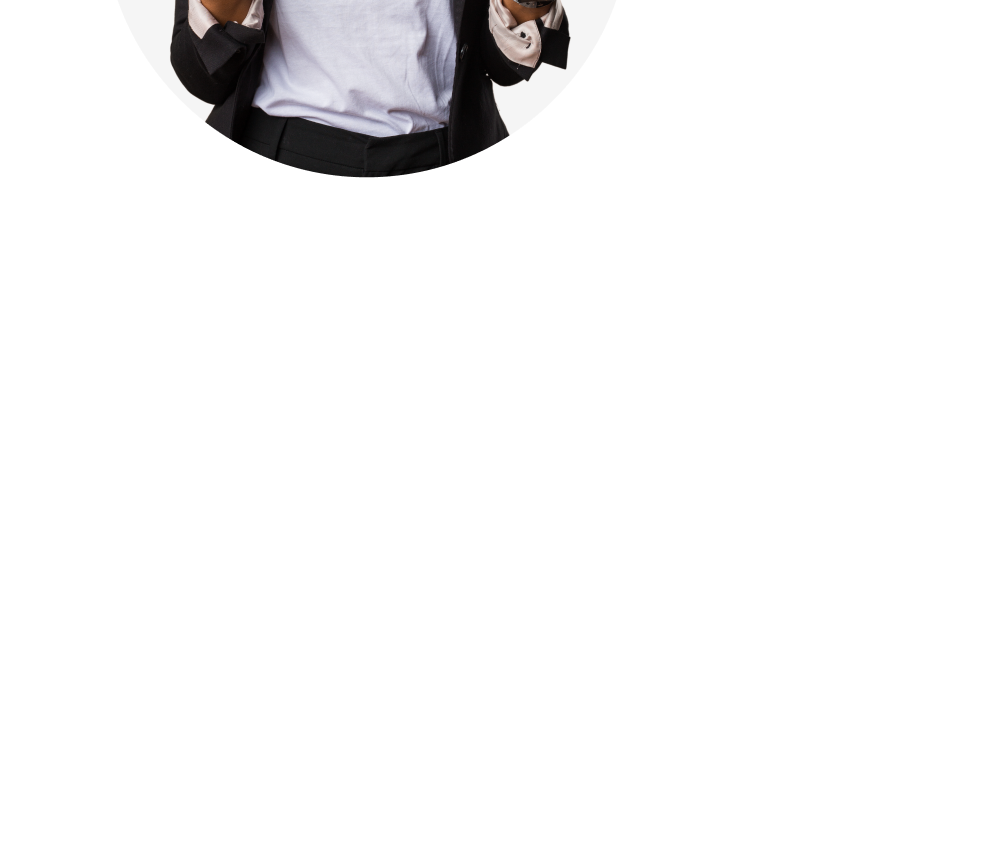
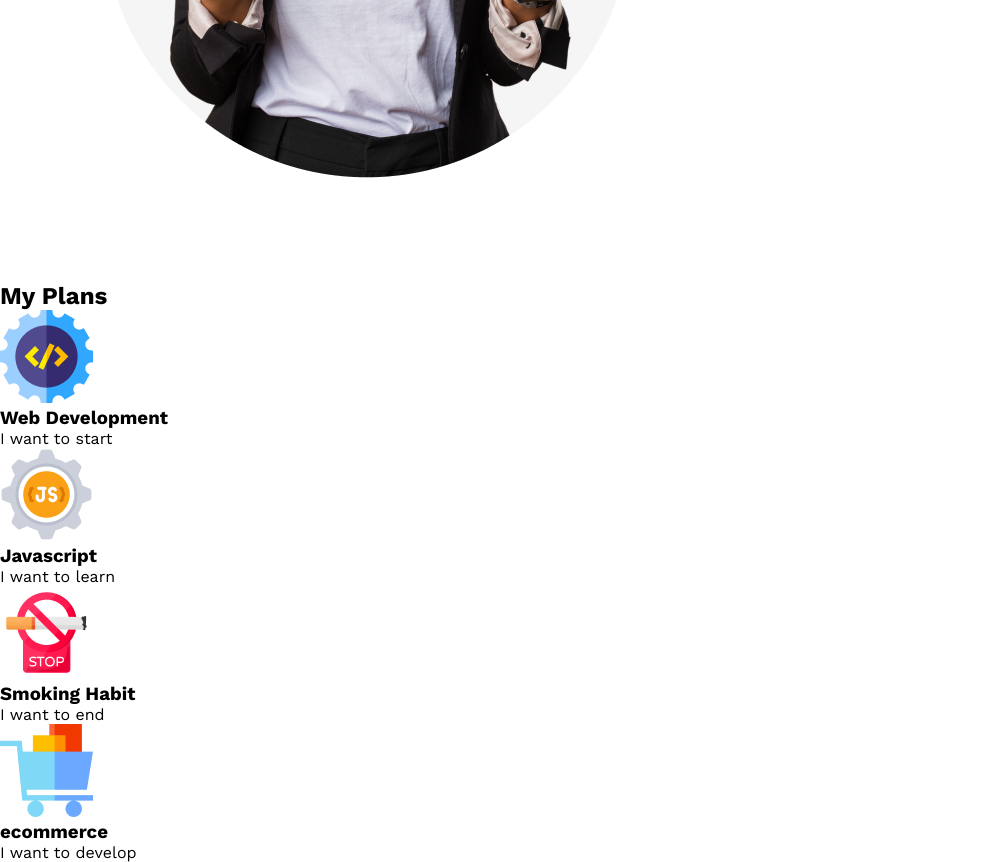
Before and after one commit to sharifalam88/new-year-mission, a plain HTML site: page index.html in a window 1280 px wide. Shown: the part 1346-2208 px from the top of the page, without its empty margins (0-1007 px from the left). Before the commit the page ends 1628 px from the top, so only its background shows below. Drawn offline with nearby package versions, Linux system fonts and the light colour scheme.

Commit message:
design my plans html part

```diff
--- a/index.html
+++ b/index.html
@@ -53,6 +53,35 @@
                 </ul>
             </div>
         </section>
+        <!--End failure section-->
+
+        <!--Star my plans section-->
+        <section id="my-plan">
+            <h2 class="my-plan-title">My Plans</h2>
+            <div class="my-plans-wraper">
+                <div class="my-plans">
+                    <img src="../images/icons/web.png" alt="About web image">
+                    <h3>Web Development</h3>
+                    <p>I want to start</p>
+                </div>
+                <div class="my-plans">
+                    <img src="../images/icons/js.png" alt="About js image">
+                    <h3>Javascript</h3>
+                    <p>I want to learn</p>
+                </div>
+                <div class="my-plans">
+                    <img src="../images/icons/smoke.png" alt="About smoking image">
+                    <h3>Smoking Habit</h3>
+                    <p>I want to end</p>
+                </div>
+                <div class="my-plans">
+                    <img src="../images/icons/ecom.png" alt="About ecommerce image">
+                    <h3>ecommerce</h3>
+                    <p>I want to develop</p>
+                </div>
+            </div>
+        </section>
+        <!--design my plans section-->
     </main>
     <!--End main section-->
 
```
